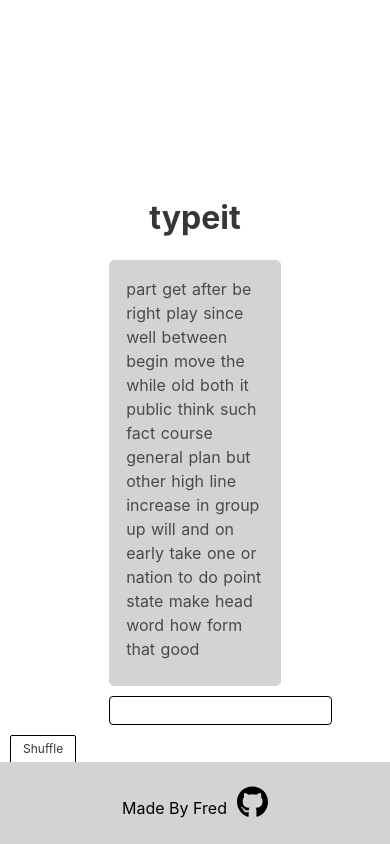
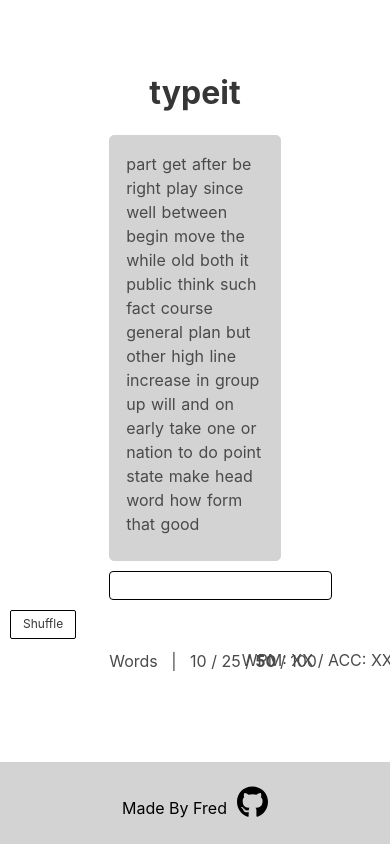
Before and after one commit to fredh2006/typing_test, a React (Vite) app in the folder typing-test/: page / in a window 390 px wide. Built offline with nearby package versions, Linux system fonts and the light colour scheme.

Commit message:
padding for mobile

```diff
--- a/typing-test/src/App.css
+++ b/typing-test/src/App.css
@@ -89,3 +89,15 @@
   color: #000;
   font-size: 1rem;
 }
+
+@media (max-width: 600px){
+  #root{
+    padding-top: 100px;
+  }
+}
+
+@media (max-width: 600px){
+  #root{
+    padding-top: 75px;
+  }
+}
```
